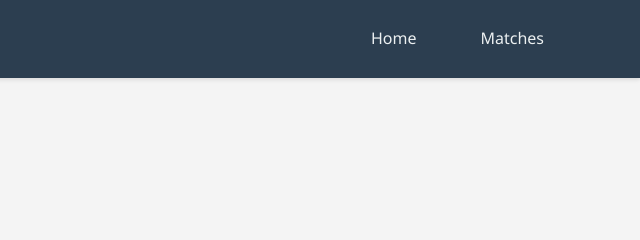
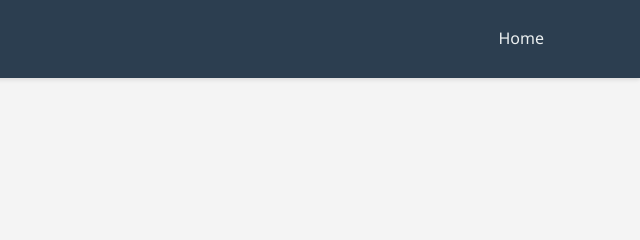
Before and after one commit to FauzanAmirudin/Final-Intermediate-CodingCamp, a website: page index.html in a window 1280 px wide. Shown: the top 240 px of the page, 640-1280 px from the left. Drawn offline with nearby package versions, Linux system fonts and the light colour scheme.

Commit message:
update lagi

```diff
--- a/index.html
+++ b/index.html
@@ -33,7 +33,6 @@
                 <h1 class="nav-title">Story App</h1>
                 <ul class="nav-menu">
                     <li><a href="#/home" class="nav-link">Home</a></li>
-                    <li><a href="#/matches" class="nav-link">Matches</a></li>
                 </ul>
             </div>
         </nav>
```
